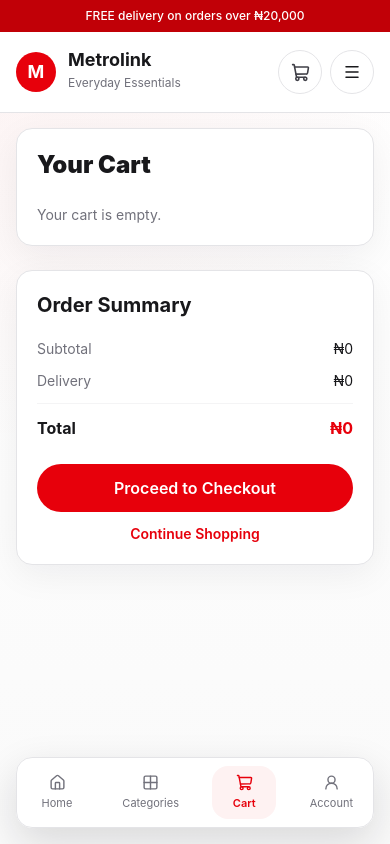
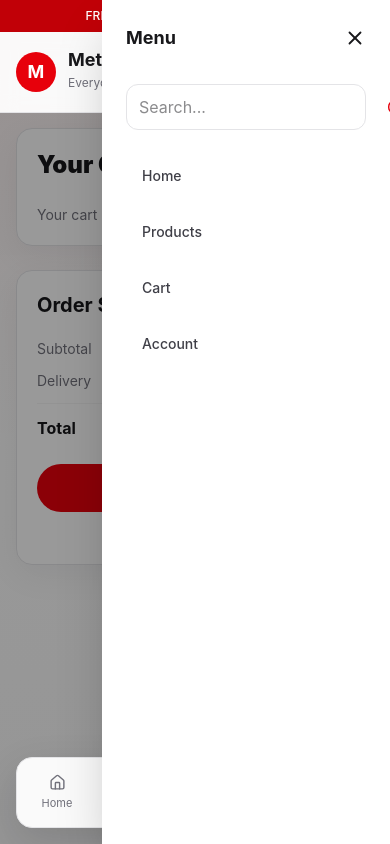
Before and after one commit to BromanDsaga/metrolink-frontend, a React (Vite) app: page /cart in a window 390 px wide. Both pictures are taken after a click on the button 352 px from the left and 72 px from the top of the page. Built offline with nearby package versions, Linux system fonts and the light colour scheme.

Commit message:
Improve mobile navigation

```diff
--- a/src/components/Layout.jsx
+++ b/src/components/Layout.jsx
@@ -1,4 +1,4 @@
-import { motion } from 'framer-motion'
+import { motion, AnimatePresence } from 'framer-motion'
 import {
   Grid2X2,
   Home,
@@ -6,6 +6,7 @@ import {
   Menu,
   ShoppingCart,
   UserRound,
+  X,
 } from 'lucide-react'
 
 import {
@@ -28,12 +29,12 @@ export default function Layout({ children }) {
   const [lastY, setLastY] = useState(0)
   const [user, setUser] = useState(null)
   const [search, setSearch] = useState('')
+  const [mobileOpen, setMobileOpen] = useState(false)
 
   const count = useCartStore((state) => state.count())
 
   const navigate = useNavigate()
 
-  // Load user
   useEffect(() => {
 
     const stored = localStorage.getItem('user')
@@ -44,7 +45,6 @@ export default function Layout({ children }) {
 
   }, [])
 
-  // Header hide/show on scroll
   useEffect(() => {
 
     const onScroll = () => {
@@ -67,7 +67,6 @@ export default function Layout({ children }) {
 
   }, [lastY])
 
-  // Clean display name
   const displayName = useMemo(() => {
 
     if (user?.fullName?.trim()) {
@@ -82,7 +81,6 @@ export default function Layout({ children }) {
 
   }, [user])
 
-  // Logout
   const handleLogout = () => {
 
     localStorage.removeItem('token')
@@ -91,6 +89,24 @@ export default function Layout({ children }) {
     setUser(null)
 
     navigate('/')
+
+  }
+
+  const handleSearch = () => {
+
+    if (search.trim()) {
+
+      navigate(
+        `/products?query=${encodeURIComponent(
+          search.trim()
+        )}`
+      )
+
+      setSearch('')
+
+      setMobileOpen(false)
+
+    }
 
   }
 
@@ -106,17 +122,14 @@ export default function Layout({ children }) {
         className="fixed inset-x-0 top-0 z-50"
       >
 
-        {/* Top Banner */}
         <div className="bg-red-700 py-2 text-center text-xs font-medium text-white">
           FREE delivery on orders over ₦20,000
         </div>
 
-        {/* Main Navbar */}
         <div className="border-b border-zinc-200 bg-white/95 backdrop-blur">
 
           <div className="container-shell flex h-20 items-center gap-4">
 
-            {/* Logo */}
             <Link
               to="/"
               className="flex shrink-0 items-center gap-3"
@@ -140,7 +153,6 @@ export default function Layout({ children }) {
 
             </Link>
 
-            {/* Search */}
             <div className="hidden flex-1 items-center rounded-full border border-zinc-200 bg-zinc-50 px-4 md:flex">
 
               <input
@@ -149,38 +161,14 @@ export default function Layout({ children }) {
                 value={search}
                 onChange={(e) => setSearch(e.target.value)}
                 onKeyDown={(e) => {
-
-                  if (e.key === 'Enter' && search.trim()) {
-
-                    navigate(
-                      `/products?query=${encodeURIComponent(
-                        search.trim()
-                      )}`
-                    )
-
-                    setSearch('')
-
+                  if (e.key === 'Enter') {
+                    handleSearch()
                   }
-
                 }}
               />
 
               <button
-                onClick={() => {
-
-                  if (search.trim()) {
-
-                    navigate(
-                      `/products?query=${encodeURIComponent(
-                        search.trim()
-                      )}`
-                    )
-
-                    setSearch('')
-
-                  }
-
-                }}
+                onClick={handleSearch}
                 className="border-l border-zinc-200 pl-4 text-sm text-zinc-500 transition hover:text-red-600"
               >
                 Search
@@ -188,7 +176,6 @@ export default function Layout({ children }) {
 
             </div>
 
-            {/* Desktop Navigation */}
             <nav className="ml-auto hidden items-center gap-6 text-sm lg:flex">
 
               {[
@@ -215,10 +202,8 @@ export default function Layout({ children }) {
 
             </nav>
 
-            {/* Right Side */}
             <div className="ml-auto flex items-center gap-2 lg:ml-2">
 
-              {/* Cart */}
               <Link
                 to="/cart"
                 className="relative grid h-11 w-11 place-items-center rounded-full border border-zinc-200 text-zinc-700 hover:border-red-200 hover:text-red-600"
@@ -236,7 +221,6 @@ export default function Layout({ children }) {
 
               </Link>
 
-              {/* Logged In */}
               {user ? (
 
                 <div className="hidden items-center gap-2 sm:flex">
@@ -273,8 +257,10 @@ export default function Layout({ children }) {
 
               )}
 
-              {/* Mobile Menu */}
-              <button className="grid h-11 w-11 place-items-center rounded-full border border-zinc-200 lg:hidden">
+              <button
+                onClick={() => setMobileOpen(true)}
+                className="grid h-11 w-11 place-items-center rounded-full border border-zinc-200 lg:hidden"
+              >
 
                 <Menu size={18} />
 
@@ -288,12 +274,92 @@ export default function Layout({ children }) {
 
       </motion.header>
 
-      {/* Page Content */}
+      <AnimatePresence>
+
+        {mobileOpen && (
+
+          <>
+            <motion.div
+              initial={{ opacity: 0 }}
+              animate={{ opacity: 1 }}
+              exit={{ opacity: 0 }}
+              onClick={() => setMobileOpen(false)}
+              className="fixed inset-0 z-40 bg-black/40"
+            />
+
+            <motion.div
+              initial={{ x: '100%' }}
+              animate={{ x: 0 }}
+              exit={{ x: '100%' }}
+              transition={{ duration: 0.25 }}
+              className="fixed right-0 top-0 z-50 flex h-full w-72 flex-col bg-white p-6 shadow-2xl"
+            >
+
+              <div className="mb-8 flex items-center justify-between">
+
+                <h2 className="text-lg font-bold">
+                  Menu
+                </h2>
+
+                <button
+                  onClick={() => setMobileOpen(false)}
+                >
+                  <X size={22} />
+                </button>
+
+              </div>
+
+              <div className="mb-6 flex items-center rounded-xl border border-zinc-200 px-3">
+
+                <input
+                  className="h-11 flex-1 bg-transparent text-sm outline-none"
+                  placeholder="Search..."
+                  value={search}
+                  onChange={(e) => setSearch(e.target.value)}
+                />
+
+                <button
+                  onClick={handleSearch}
+                  className="text-sm text-red-600"
+                >
+                  Go
+                </button>
+
+              </div>
+
+              <div className="flex flex-col gap-3">
+
+                {[
+                  ['Home', '/'],
+                  ['Products', '/products'],
+                  ['Cart', '/cart'],
+                  ['Account', '/auth'],
+                ].map(([label, href]) => (
+
+                  <NavLink
+                    key={label}
+                    to={href}
+                    onClick={() => setMobileOpen(false)}
+                    className="rounded-xl px-4 py-3 text-sm font-medium text-zinc-700 transition hover:bg-red-50 hover:text-red-600"
+                  >
+                    {label}
+                  </NavLink>
+
+                ))}
+
+              </div>
+
+            </motion.div>
+          </>
+
+        )}
+
+      </AnimatePresence>
+
       <main className="min-h-screen pb-10 pt-32">
         {children}
       </main>
 
-      {/* Mobile Bottom Navigation */}
       <nav className="fixed inset-x-4 bottom-4 z-40 flex items-center justify-between rounded-2xl border border-zinc-200 bg-white/95 p-2 shadow-[0_15px_40px_rgba(24,24,27,0.14)] backdrop-blur sm:hidden">
 
         {[
```
